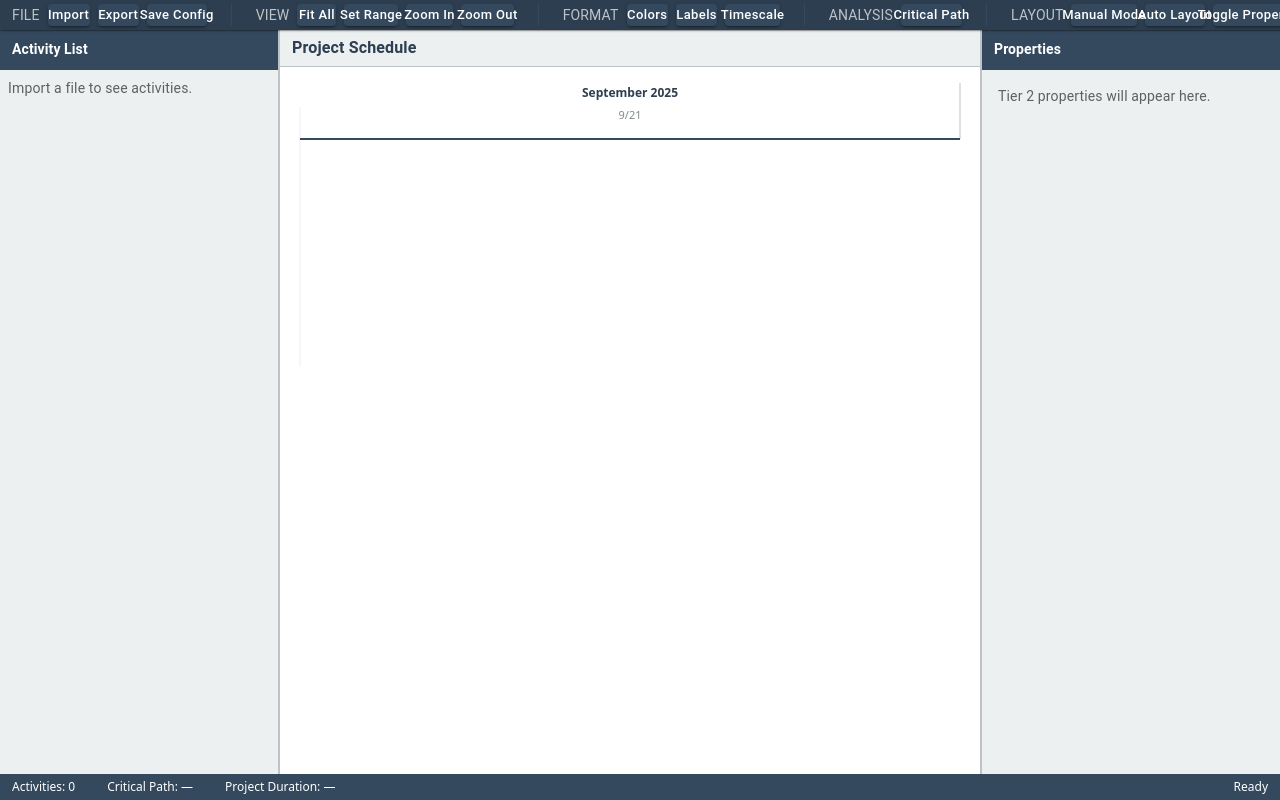
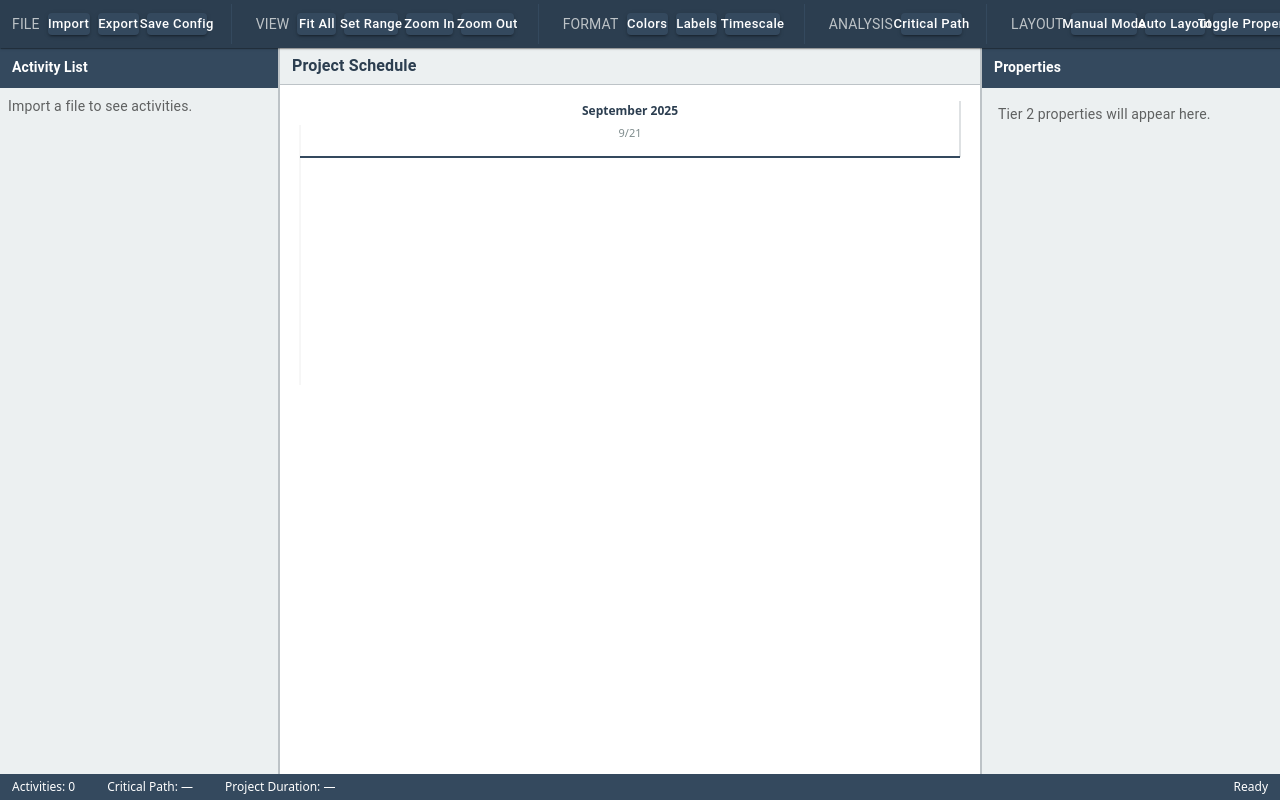
Before and after one commit to jimbubb1974/app, a React app: page / in a window 1280 px wide. Built offline with nearby package versions, Linux system fonts and the light colour scheme; some icons are missing; the HTML template or start-up script is replaced by a standard one.

Commit message:
fix(ux): prevent toolbar squish with sticky min-height and flexShrink=0; hide overflow in main row

```diff
--- a/src/App.tsx
+++ b/src/App.tsx
@@ -17,7 +17,7 @@ function App() {
         display="flex"
         flex={1}
         bgcolor="#fff"
-        sx={{ minWidth: 0, boxSizing: "border-box" }}
+        sx={{ minWidth: 0, boxSizing: "border-box", overflow: "hidden" }}
       >
         <LeftPanel />
         <GanttChart />
--- a/src/components/GanttChart.tsx
+++ b/src/components/GanttChart.tsx
@@ -451,7 +451,10 @@ export function GanttChart() {
           </g>
 
           {/* Render header last to keep it visually on top of bars */}
-          <g transform={`translate(0, ${margin.top})`} style={{ pointerEvents: "none" }}>
+          <g
+            transform={`translate(0, ${margin.top})`}
+            style={{ pointerEvents: "none" }}
+          >
             {/* background mask to ensure bars never show through the timescale */}
             <rect
               x={0}
--- a/src/components/Toolbar.tsx
+++ b/src/components/Toolbar.tsx
@@ -80,6 +80,8 @@ export function Toolbar() {
         position: "sticky",
         top: 0,
         zIndex: 5,
+        flexShrink: 0,
+        minHeight: 40,
       }}
     >
       <Typography variant="body2" sx={{ color: "#bdc3c7" }}>
```
